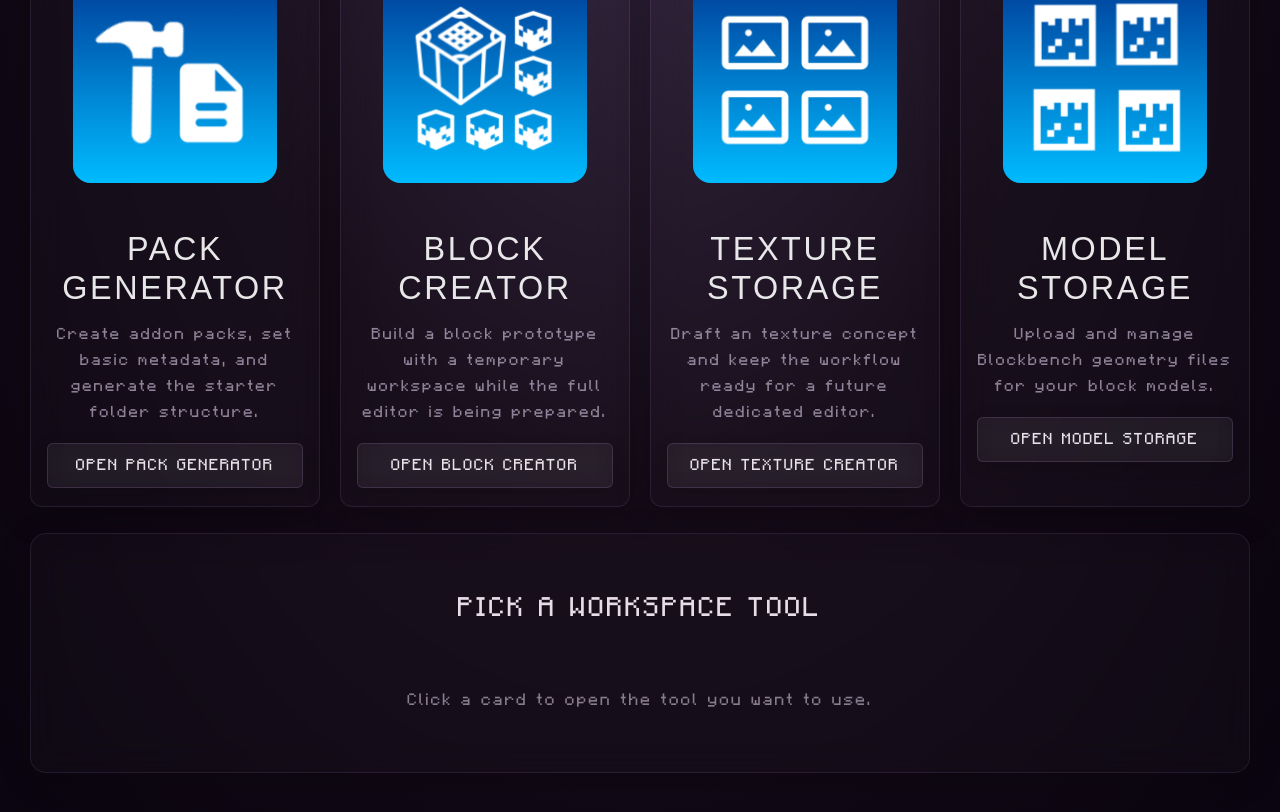
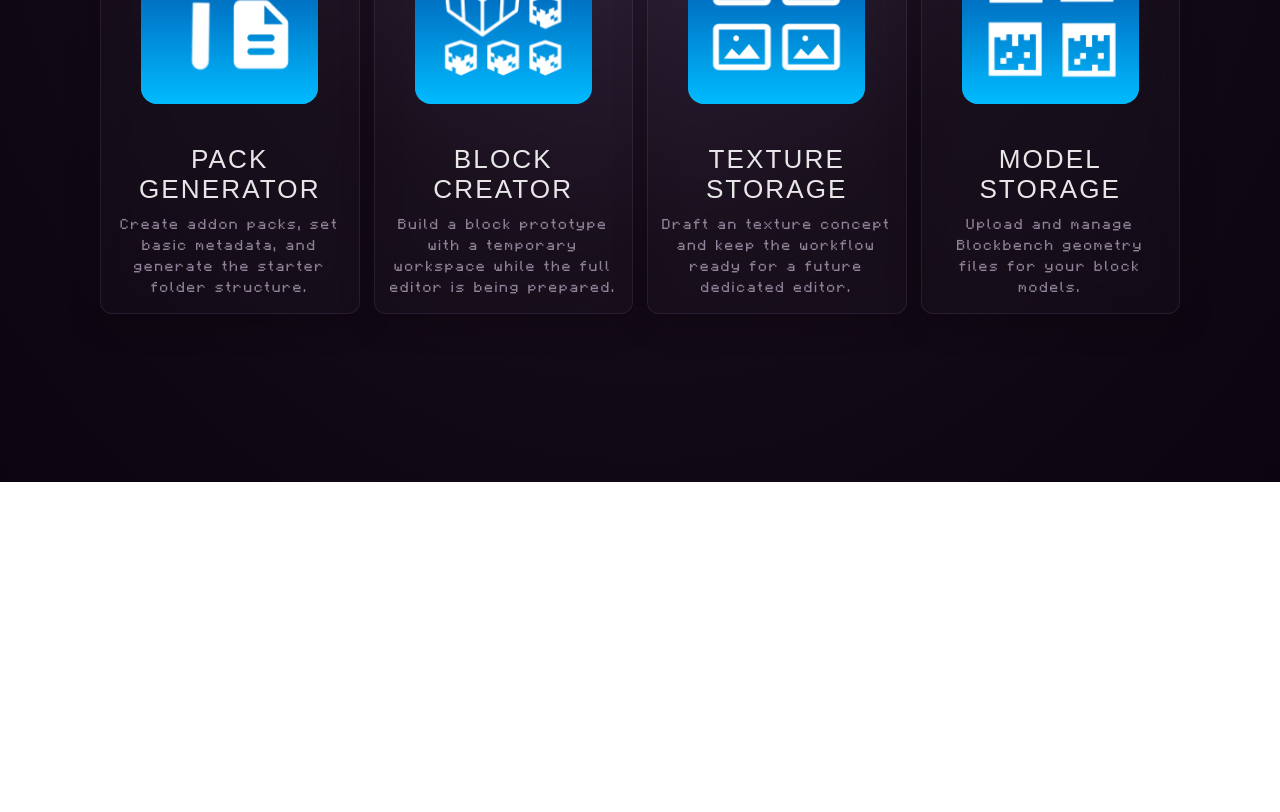
Before and after one commit to gooblicraft/gooblicraft-workshop-react, a React (Vite) app: page /workspace in a window 1280 px wide. Shown: the part 380-1192 px from the top of the page. After the commit the page ends 862 px from the top, so only its background shows below. Built offline with nearby package versions, Linux system fonts and the light colour scheme; a web font is replaced by a local one.

Commit message:
feat: refine WorkOptions component layout and accessibility by removing empty state and enhancing option card interactions

```diff
--- a/src/components/Home/Workspace/WorkOptions.css
+++ b/src/components/Home/Workspace/WorkOptions.css
@@ -1,6 +1,6 @@
 .work-options-page {
   min-height: 100vh;
-  padding: 28px 24px 48px;
+  padding: 18px 20px 28px;
   background: radial-gradient(ellipse at 50% 0%, rgba(45, 20, 65, 0.6) 0%, rgba(18, 8, 22, 0.95) 50%, #0a0510 100%);
   color: #f6ebff;
   font-family: 'Minecraft-Regular', sans-serif;
@@ -105,7 +105,7 @@
 .work-options-hero {
   background-color: transparent !important;
   max-width: 1120px;
-  margin: 0 auto 30px;
+  margin: 0 auto 20px;
   text-align: center;
 }
 
@@ -121,7 +121,7 @@
     font-family: 'Minecraft-Ten', sans-serif;
   margin: 0;
   color: rgba(255, 250, 255, 0.95);
-  font-size: clamp(2.4rem, 5vw, 4.8rem);
+  font-size: clamp(2.2rem, 4vw, 4rem);
   line-height: 0.95;
   text-transform: uppercase;
   letter-spacing: 0.06em;
@@ -129,18 +129,18 @@
 
 .work-options-subtitle {
   max-width: 820px;
-  margin: 16px auto 0;
+  margin: 12px auto 0;
   color: rgba(246, 235, 255, 0.55);
-  font-size: 0.92rem;
-  line-height: 1.7;
+  font-size: 0.84rem;
+  line-height: 1.55;
 }
 
 .work-options-grid {
-  max-width: 1220px;
+  max-width: 1080px;
   margin: 0 auto;
   display: grid;
-  grid-template-columns: repeat(auto-fit, minmax(240px, 1fr));
-  gap: 20px;
+  grid-template-columns: repeat(auto-fit, minmax(210px, 1fr));
+  gap: 14px;
 }
 
 .work-options-grid,
@@ -152,13 +152,14 @@
   background: rgba(255, 255, 255, 0.02);
   border: 1px solid rgba(214, 176, 255, 0.1);
   border-radius: 12px;
-  padding: 16px 16px 18px;
+  padding: 12px 12px 14px;
   box-shadow:
     0 8px 32px rgba(0, 0, 0, 0.25),
     inset 0 1px 0 rgba(255, 255, 255, 0.04);
   backdrop-filter: blur(16px);
   -webkit-backdrop-filter: blur(16px);
   transition: all 0.25s ease;
+  cursor: pointer;
 }
 
 .work-option-card:hover {
@@ -175,11 +176,16 @@
   outline-offset: 2px;
 }
 
+.work-option-card:focus-visible {
+  outline: 2px solid rgba(214, 176, 255, 0.8);
+  outline-offset: 3px;
+}
+
 .work-option-card__image {
   aspect-ratio: 1 / 1;
   background: transparent;
   border: 0;
-  border-radius: 18px;
+  border-radius: 16px;
   position: relative;
   overflow: hidden;
 }
@@ -202,16 +208,16 @@
 
 .work-option-card__fill-icon {
   position: absolute;
-  inset: 10%;
-  width: 80%;
-  height: 80%;
+  inset: 12%;
+  width: 76%;
+  height: 76%;
   display: block;
   object-fit: contain;
   border-radius: inherit;
 }
 
 .work-option-card__body {
-  padding-top: 22px;
+  padding-top: 12px;
   background-color: transparent !important;
 }
 
@@ -219,89 +225,17 @@
     font-family: 'Minecraft-Ten', sans-serif;
   margin: 0;
   color: rgba(255, 255, 255, 0.9);
-  font-size: 1.8rem;
+  font-size: 1.45rem;
   text-transform: uppercase;
   letter-spacing: 0.08em;
 }
 
 .work-option-card__description {
-  min-height: 72px;
-  margin: 14px 0 18px;
+  min-height: 54px;
+  margin: 10px 0 0;
   color: rgba(241, 226, 255, 0.55);
-  font-size: 0.88rem;
-  line-height: 1.65;
-}
-
-.work-option-card__button {
-  width: 100%;
-  border-radius: 6px;
-  padding: 12px 16px;
-
-  /* NEW: iPhone-style Frosted Glass Effect */
-  background: rgba(255, 255, 255, 0.05); /* Extremely sheer white */
-  border: 1px solid rgba(214, 176, 255, 0.15); /* Subtle purple-tinted glass edge */
-  backdrop-filter: blur(12px); /* The magic blur effect */
-  -webkit-backdrop-filter: blur(12px); /* Safari support */
-
-  color: rgba(255, 250, 255, 0.9); /* Back to white text */
-  box-shadow: 0 4px 16px rgba(0, 0, 0, 0.2); /* Soft shadow */
-
-  font-family: 'Minecraft-Regular', sans-serif;
-  font-size: 0.88rem;
-  text-transform: uppercase;
-  letter-spacing: 0.08em;
-  cursor: pointer;
-  transition: all 0.25s ease;
-}
-
-.work-option-card__button:hover {
-  transform: translateY(-2px);
-
-  /* Hover State: The purple gradient returns */
-  background: linear-gradient(135deg, rgba(162, 78, 255, 0.85) 0%, rgba(93, 28, 133, 0.9) 100%);
-  border-color: transparent; /* Hides the glass border when colored */
-  color: rgba(255, 250, 255, 0.95);
-  box-shadow: 0 8px 24px rgba(120, 40, 180, 0.35);
-}
-
-.work-options-content {
-  max-width: 1220px;
-  margin: 26px auto 0;
-}
-
-.work-options-content > * {
-  border-radius: 16px;
-  overflow: hidden;
-}
-
-.work-options-empty-state {
-  min-height: 240px;
-  display: grid;
-  place-items: center;
-  text-align: center;
-  padding: 32px 20px;
-  background: rgba(255, 255, 255, 0.02);
-  border: 1px solid rgba(214, 176, 255, 0.1);
-  border-radius: 16px;
-  box-shadow: 0 8px 32px rgba(0, 0, 0, 0.2);
-  backdrop-filter: blur(16px);
-  -webkit-backdrop-filter: blur(16px);
-}
-
-.work-options-empty-state__title {
-  margin: 0;
-  color: rgba(255, 244, 255, 0.9);
-  font-size: 1.5rem;
-  text-transform: uppercase;
-  letter-spacing: 0.08em;
-}
-
-.work-options-empty-state__text {
-  max-width: 760px;
-  margin: 12px 0 0;
-  color: rgba(246, 235, 255, 0.5);
-  font-size: 0.92rem;
-  line-height: 1.65;
+  font-size: 0.8rem;
+  line-height: 1.45;
 }
 
 .work-options-tool-screen .workspace-page--purple {
--- a/src/components/Home/Workspace/WorkOptions.jsx
+++ b/src/components/Home/Workspace/WorkOptions.jsx
@@ -72,14 +72,7 @@ const WorkOptions = ({ dirHandle, setDirHandle, textures, setTextures }) => {
       case 'pack':
         return <PackGenerator />;
       default:
-        return (
-          <div className="work-options-empty-state">
-            <h2 className="work-options-empty-state__title">Pick a workspace tool</h2>
-            <p className="work-options-empty-state__text">
-              Click a card to open the tool you want to use.
-            </p>
-          </div>
-        );
+        return null;
     }
   };
 
@@ -115,7 +108,20 @@ const WorkOptions = ({ dirHandle, setDirHandle, textures, setTextures }) => {
           const isActive = selectedTool === option.id;
 
           return (
-            <article key={option.id} className={`work-option-card${isActive ? ' work-option-card--active' : ''}`}>
+            <article
+              key={option.id}
+              className={`work-option-card${isActive ? ' work-option-card--active' : ''}`}
+              role="button"
+              tabIndex={0}
+              aria-label={option.buttonLabel}
+              onClick={() => setSelectedTool(option.id)}
+              onKeyDown={(event) => {
+                if (event.key === 'Enter' || event.key === ' ') {
+                  event.preventDefault();
+                  setSelectedTool(option.id);
+                }
+              }}
+            >
               <div className={`work-option-card__image ${option.imageStyle}`} aria-hidden="true">
                 <img
                   src={option.icon}
@@ -126,21 +132,11 @@ const WorkOptions = ({ dirHandle, setDirHandle, textures, setTextures }) => {
               <div className="work-option-card__body">
                 <h2 className="work-option-card__title">{option.title}</h2>
                 <p className="work-option-card__description">{option.description}</p>
-                <button
-                  type="button"
-                  className="work-option-card__button"
-                  onClick={() => setSelectedTool(option.id)}
-                  aria-label={option.imageLabel}
-                >
-                  {option.buttonLabel}
-                </button>
               </div>
             </article>
           );
         })}
       </section>
-
-      <section className="work-options-content">{renderSelectedTool()}</section>
     </div>
   );
 };
```
